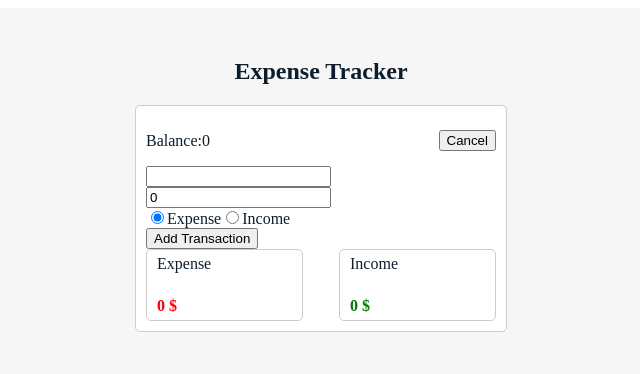
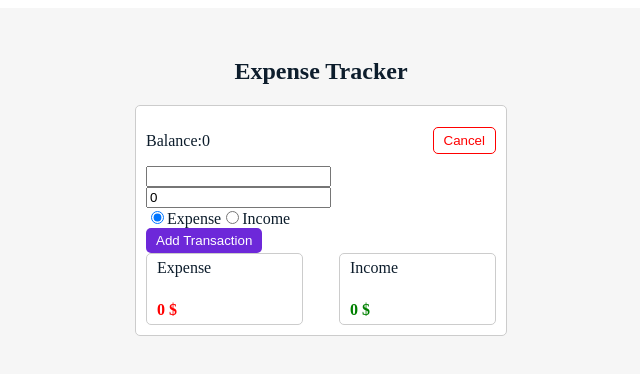
Before and after one commit to zarbabi/Expense_Tracker, a React (Create React App) app: page / in a window 1280 px wide. Both pictures are taken after a click on the button "Add". Shown: the top 374 px of the page, without its empty margins (319-959 px from the left). Built offline with nearby package versions, Linux system fonts and the light colour scheme.

Commit message:
dynamic-styles-for-buttons

```diff
--- a/src/App.css
+++ b/src/App.css
@@ -48,3 +48,24 @@
   font-weight: bold;
   color: green;
 }
+
+.btn {
+  outline: none;
+  padding: 5px 10px;
+  background-color: #ede9fe;
+  color: #6d28d9;
+  border-radius: 5px;
+  border: 1px solid #6d28d9;
+}
+
+.primary {
+  color: #fff;
+  background-color: #6d28d9;
+  border: none;
+}
+
+.cancel {
+  background-color: #fff;
+  color: red;
+  border: 1px solid red;
+}
--- a/src/components/OverViewComponent.js
+++ b/src/components/OverViewComponent.js
@@ -1,5 +1,6 @@
 import { useState } from "react";
 import TransActionForm from "./TransActionForm";
+
 const OverViewComponent = ({ income, expense, addTransactions }) => {
   const [isShow, setIsShow] = useState(false);
 
@@ -7,7 +8,10 @@
     <>
       <div className="topSection">
         <p>Balance:{income - expense}</p>
-        <button onClick={() => setIsShow((prevState) => !prevState)}>
+        <button
+          onClick={() => setIsShow((prevState) => !prevState)}
+          className={`btn ${isShow && "cancel"} `}
+        >
           {!isShow ? "Add" : "Cancel"}
         </button>
       </div>
--- a/src/components/TransActionForm.js
+++ b/src/components/TransActionForm.js
@@ -48,7 +48,9 @@
         />
         <label>Income</label>
       </div>
-      <button type="submit">Add Transaction</button>
+      <button type="submit" className="btn primary">
+        Add Transaction
+      </button>
     </form>
   );
 };
```
